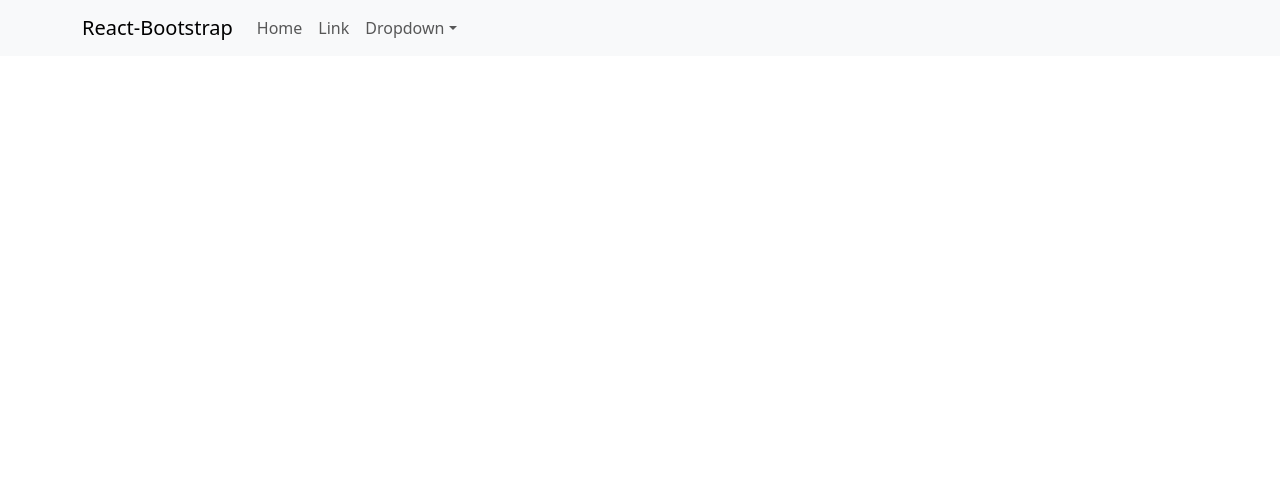
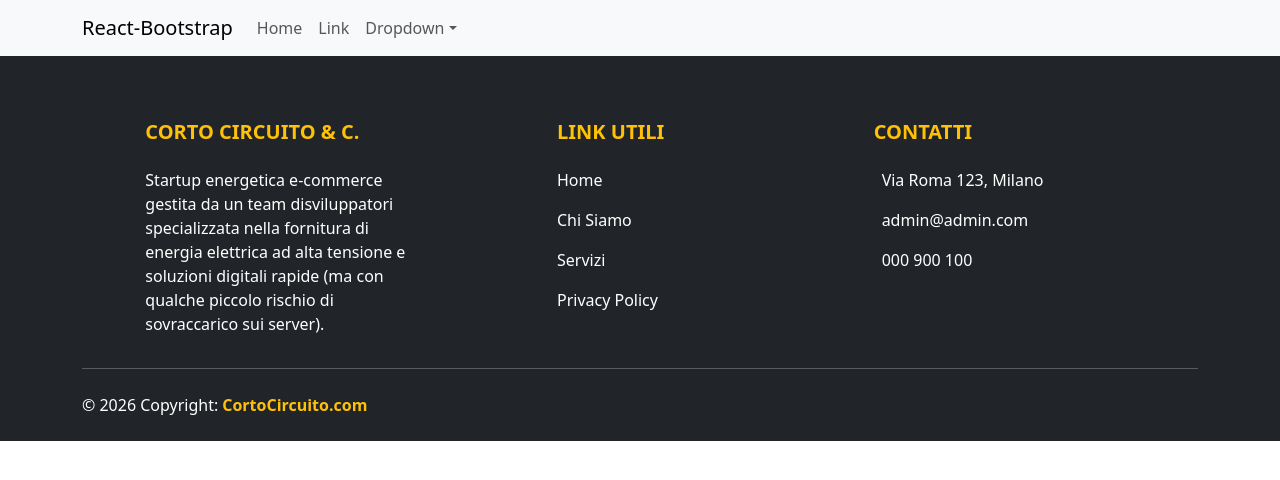
Before and after one commit to giulia-ciampa/BW5_FE, a React (Vite) app: page / in a window 1280 px wide. Shown: the top 480 px of the page. Built offline with nearby package versions, Linux system fonts and the light colour scheme.

Commit message:
Inizializzazione footer

```diff
--- a/src/App.tsx
+++ b/src/App.tsx
@@ -1,19 +1,23 @@
-import { BrowserRouter, Route, Routes } from "react-router"
-import Bw5Navbar from "./components/Bw5Navbar"
-import "bootstrap/dist/css/bootstrap.min.css"
+import { BrowserRouter, Route, Routes } from "react-router";
+import Bw5Navbar from "./components/Bw5Navbar";
+import "bootstrap/dist/css/bootstrap.min.css";
+import Bw5Footer from "./components/Bw5Footer";
 
 function App() {
   return (
     <>
+      <div className="d-flex flex-column min-vh-100">
         <BrowserRouter>
           <Bw5Navbar></Bw5Navbar>
 
           <Routes>
             <Route path="/" />
           </Routes>
+          <Bw5Footer />
         </BrowserRouter>
+      </div>
     </>
-  )
+  );
 }
 
-export default App
+export default App;
--- /dev/null
+++ b/src/components/Bw5Footer.tsx
@@ -0,0 +1,85 @@
+import { Container, Row, Col } from "react-bootstrap";
+
+function Bw5Footer() {
+  return (
+    <footer className="bg-dark text-white pt-5 pb-4">
+      <Container className="text-center text-md-start ">
+        <Row className="text-center text-md-start">
+          {/* Colonna 1: Info Azienda */}
+          <Col md={3} lg={3} xl={3} className="mx-auto mt-3">
+            <h5 className="text-uppercase mb-4 fw-bold text-warning">
+              Corto Circuito & C.
+            </h5>
+            <p>
+              Startup energetica e-commerce gestita da un team disviluppatori
+              specializzata nella fornitura di energia elettrica ad alta
+              tensione e soluzioni digitali rapide (ma con qualche piccolo
+              rischio di sovraccarico sui server).
+            </p>
+          </Col>
+
+          {/* Colonna 2: Link Utili */}
+          <Col md={2} lg={2} xl={2} className="mx-auto mt-3">
+            <h5 className="text-uppercase mb-4 fw-bold text-warning">
+              Link Utili
+            </h5>
+            <p>
+              <a href="#" className="text-white text-decoration-none">
+                Home
+              </a>
+            </p>
+            <p>
+              <a href="#" className="text-white text-decoration-none">
+                Chi Siamo
+              </a>
+            </p>
+            <p>
+              <a href="#" className="text-white text-decoration-none">
+                Servizi
+              </a>
+            </p>
+            <p>
+              <a href="#" className="text-white text-decoration-none">
+                Privacy Policy
+              </a>
+            </p>
+          </Col>
+
+          {/* Colonna 3: Contatti */}
+          <Col md={4} lg={3} xl={3} className="mx-auto mt-3">
+            <h5 className="text-uppercase mb-4 fw-bold text-warning">
+              Contatti
+            </h5>
+            <p>
+              <i className="bi bi-house-door-fill me-2"></i> Via Roma 123,
+              Milano
+            </p>
+            <p>
+              <i className="bi bi-envelope-fill me-2"></i> admin@admin.com
+            </p>
+            <p>
+              <i className="bi bi-telephone-fill me-2"></i> 000 900 100
+            </p>
+          </Col>
+        </Row>
+
+        <hr className="mb-4" />
+
+        {/* Sezione Inferiore: Copyright e Social */}
+        <Row className="align-items-center">
+          {/* Copyright */}
+          <Col md={7} lg={8} className="text-center text-md-start">
+            <p className="mb-0">
+              © 2026 Copyright:
+              <a href="#" className="text-warning text-decoration-none ms-1">
+                <strong>CortoCircuito.com</strong>
+              </a>
+            </p>
+          </Col>
+        </Row>
+      </Container>
+    </footer>
+  );
+}
+
+export default Bw5Footer;
--- /dev/null
+++ b/src/index.css
@@ -0,0 +1,6 @@
+html,
+body,
+#root {
+  height: 100%;
+  margin: 0;
+}
```
Lines whose indentation alone changed are shown as unchanged.
